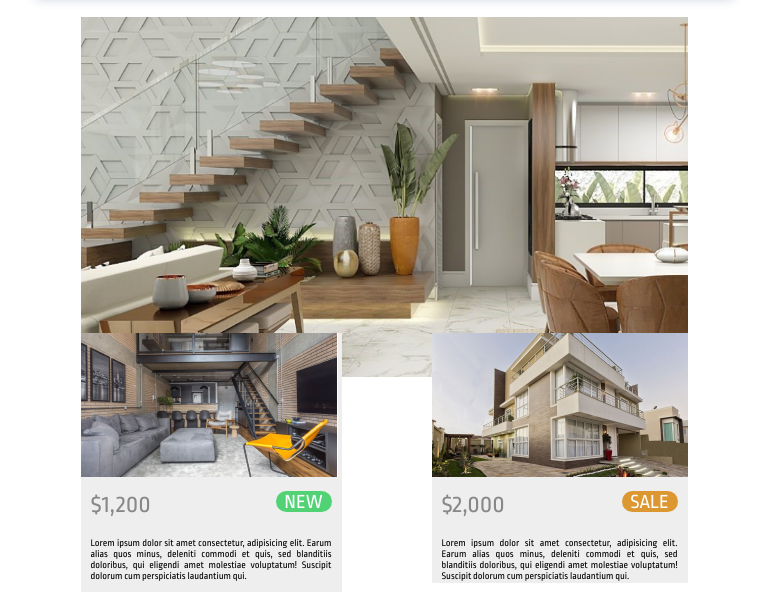
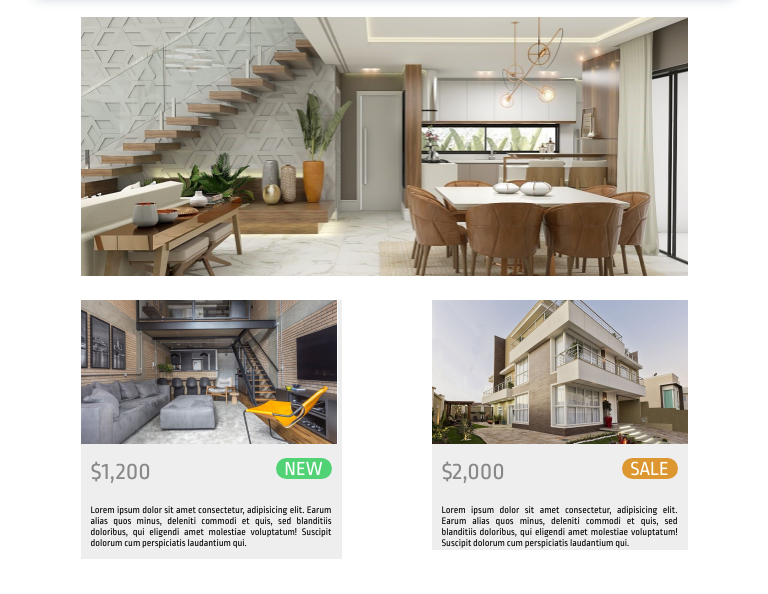
Before and after one commit to edcruz29/lovt, a plain HTML site: page index.html in a window 1280 px wide. Shown: the part 52-646 px from the top of the page, without its empty margins (256-1024 px from the left). Drawn offline with Linux system fonts and the light colour scheme.

Commit message:
alteração imagem carroussel

```diff
--- a/css/style.css
+++ b/css/style.css
@@ -55,15 +55,15 @@ main{
     padding: 0 45px;
 }
 section.carroussel{
+    max-width: 692px;
     width: 100%;
-    height: 296px;
+    height: 100%;
     margin: 20px auto;
 
 }
-div.exposicao{
-    background-image: url(/img/imagem1.png);
-    background-size: cover;
-    height: 45vh;
+div.exposicao img{
+   width: 100%;
+   height: 100%;
 }
 
 section.cards{
@@ -310,7 +310,7 @@ a{
         justify-content: flex-start;
     }
 }
-@media(max-width:400px){
+@media(max-width:414px){
     section.cards{
         display: block;
         margin: auto;
--- a/index.html
+++ b/index.html
@@ -26,7 +26,7 @@
     </header>
     <main>
       <section class="carroussel">
-        <div class="exposicao"></div>
+        <div class="exposicao"><img src="/img/imagem1.png" alt=""></div>
       </section>
       <section class="cards">
         <div class="card1">
```
